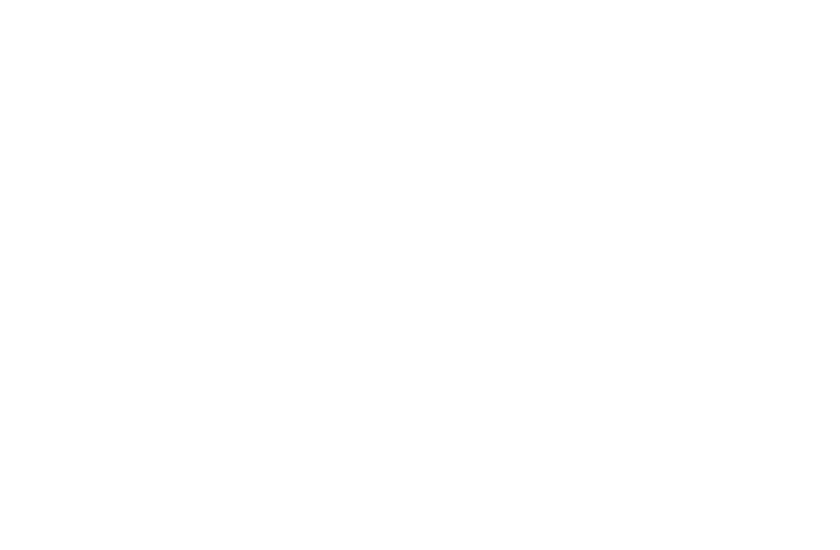
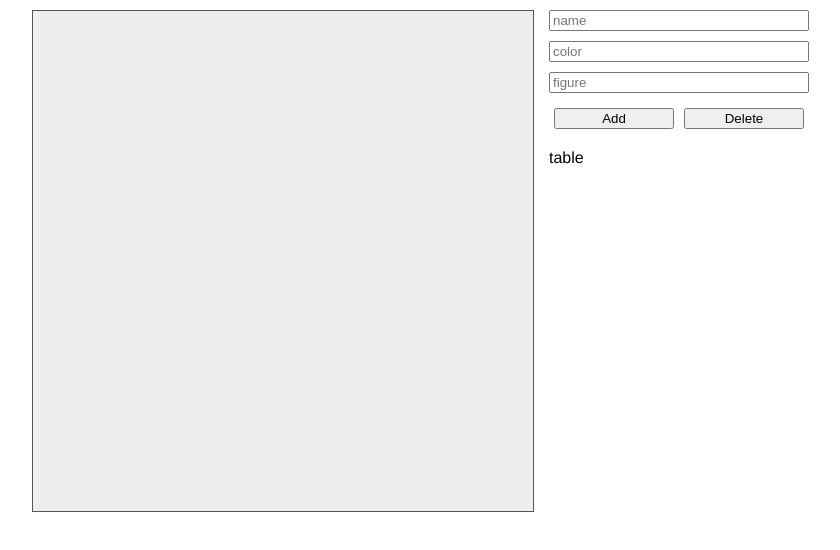
Before and after one commit to vovasap/vue-test-task, a Vue app: page / in a window 1280 px wide. Shown: the top 550 px of the page, without its empty margins (212-1052 px from the left). Built offline with nearby package versions, Linux system fonts and the light colour scheme.

Commit message:
feature(app.vue) add app content and styles

```diff
--- a/src/App.vue
+++ b/src/App.vue
@@ -1,20 +1,68 @@
 <template>
-  <div id="app"></div>
+  <div id="app">
+    <div class="field"></div>
+
+    <div class="data-container">
+      <form>
+        <input type="text" placeholder="name" />
+        <input type="text" placeholder="color" />
+        <input type="text" placeholder="figure" />
+        <div class="buttons">
+          <button>Add</button>
+          <button>Delete</button>
+        </div>
+      </form>
+
+      <div class="table">table</div>
+    </div>
+  </div>
 </template>
 
 <script>
 export default {
   name: 'App',
+  components: {},
 }
 </script>
 
 <style>
+body {
+  margin: 0;
+}
 #app {
+  display: flex;
+  justify-content: center;
+
   font-family: Avenir, Helvetica, Arial, sans-serif;
   -webkit-font-smoothing: antialiased;
   -moz-osx-font-smoothing: grayscale;
-  text-align: center;
-  color: #2c3e50;
-  margin-top: 60px;
+  margin: 10px;
+}
+.field {
+  width: 500px;
+  height: 500px;
+
+  border: 1px solid #555;
+  background: #eee;
+}
+form {
+  margin: 0 15px 15px;
+  display: flex;
+  flex-direction: column; /* max-width: 300px; */
+}
+input {
+  margin-bottom: 10px;
+}
+.buttons {
+  display: flex;
+  justify-content: space-evenly;
+}
+button {
+  width: 120px;
+  margin: 5px;
+}
+
+.table {
+  margin: 0 15px 15px;
 }
 </style>
```
